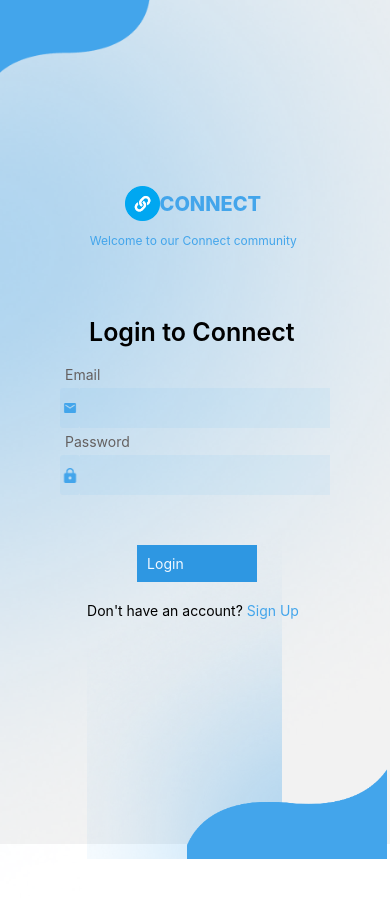
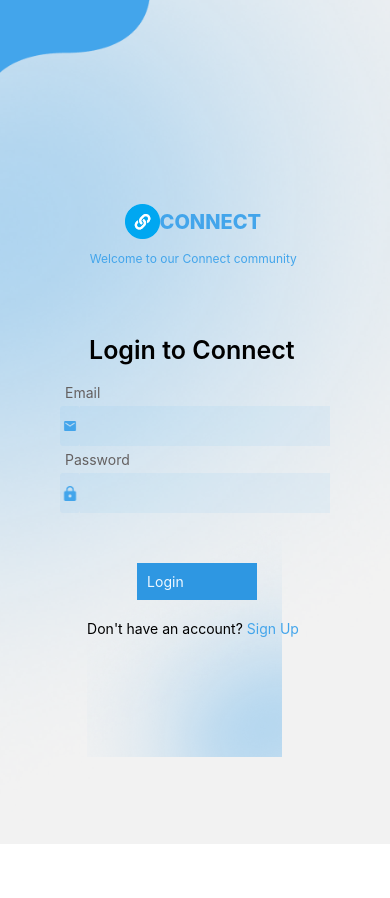
Before and after one commit to SuddalaSankeerthana/connect-mobile, a React Native app in the folder ConnectAppMobile/: screen /Login in a window 390 px wide. Shown: the top 898 px of the page. After the commit the page ends 844 px from the top, so only its background shows below. Built offline with nearby package versions, Linux system fonts and the light colour scheme.

Commit message:
remove styling image.

```diff
--- a/ConnectAppMobile/src/screens/Login.tsx
+++ b/ConnectAppMobile/src/screens/Login.tsx
@@ -40,7 +40,6 @@ function LoginScreen({navigation}:any): React.JSX.Element {
      <Caption text="Sign Up" style={styles.signUp} onPress={()=> navigation.navigate('Registration')}/>
      </View>
      <View style={styles.vectorContainer}>
-     <Image source={require('../assets/Vector2.png')} style={styles.vectorStyle2}/>
      </View>
      </ImageBackground>
      </View>
```
